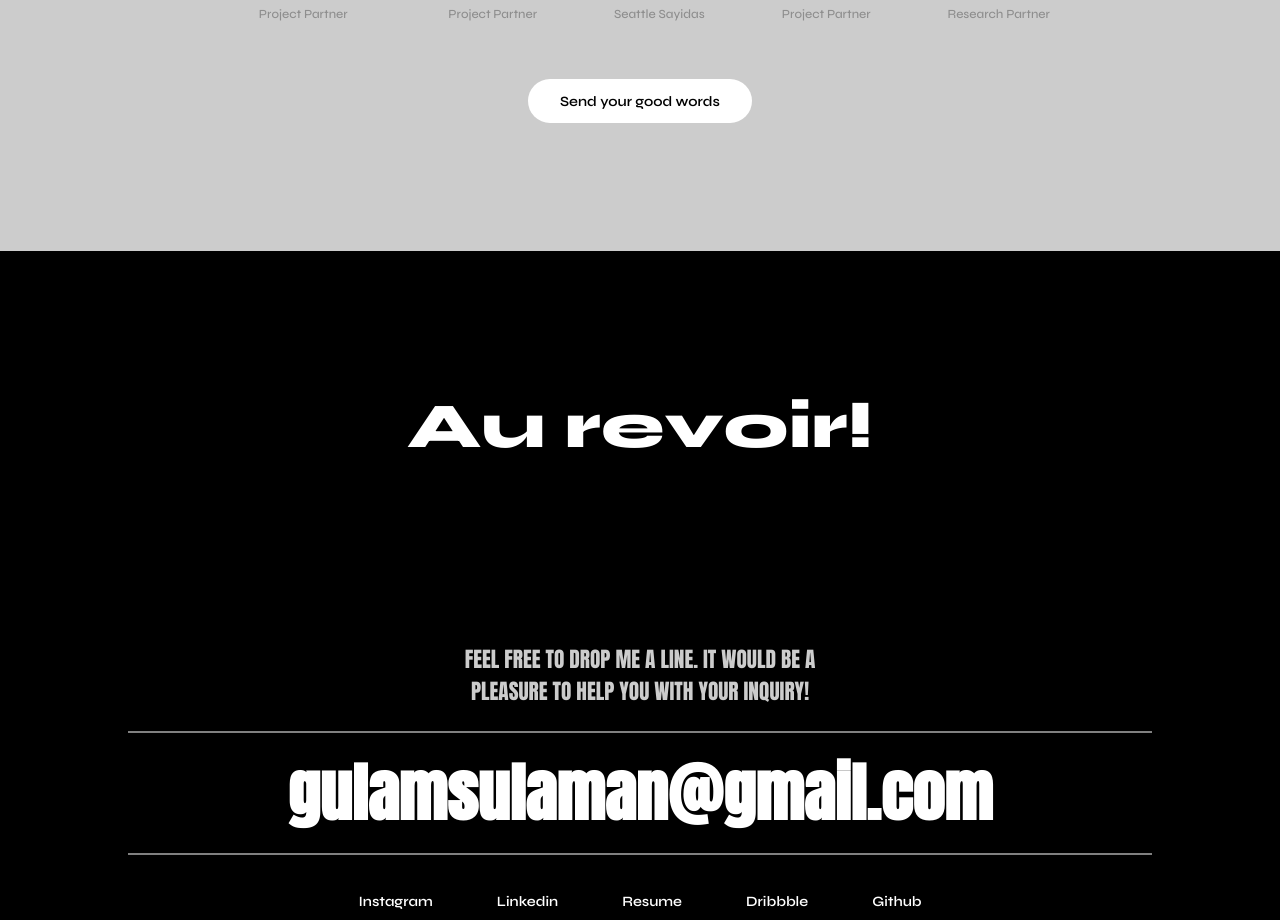
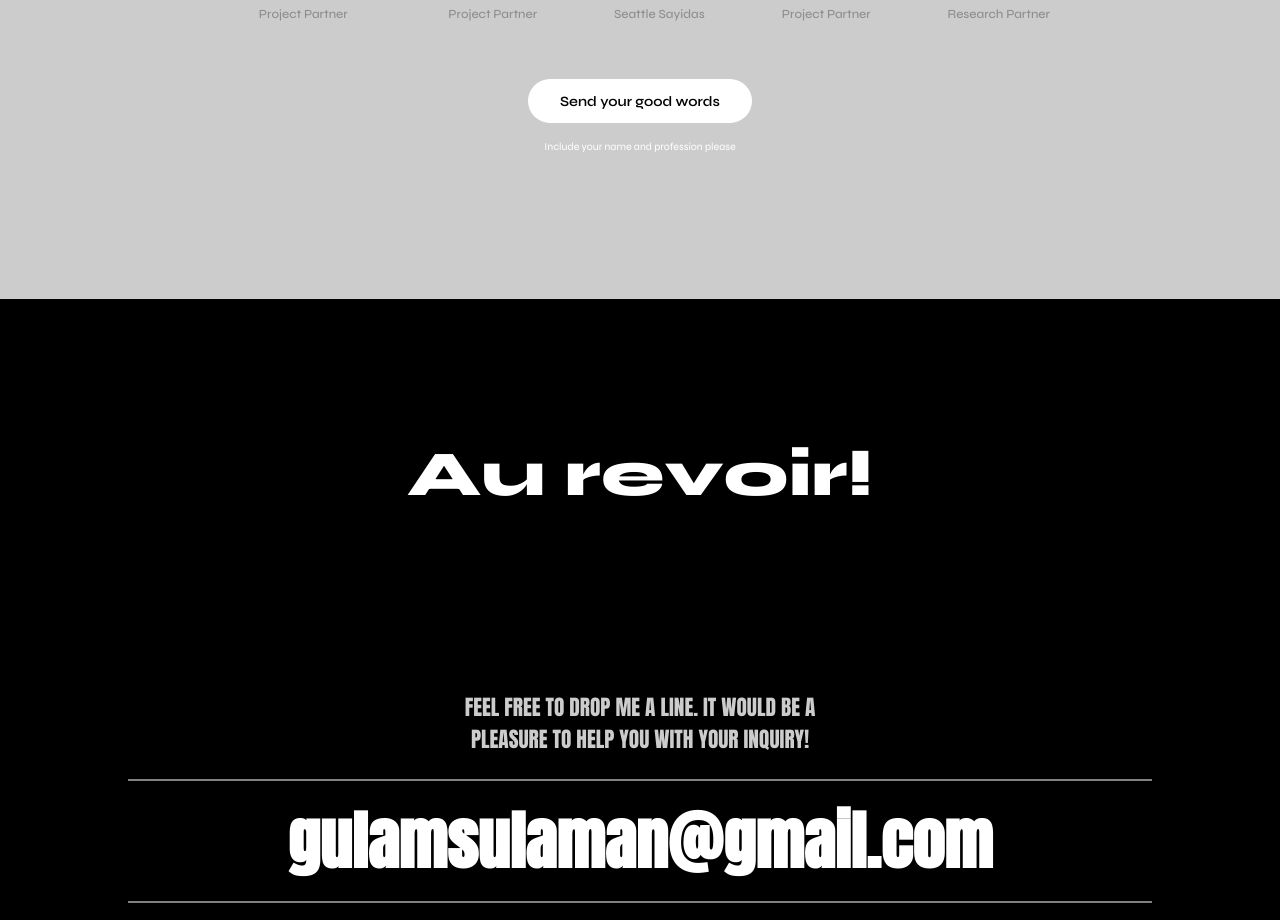
Before and after one commit to gulamchy/myPortfolio, a React (Vite) app: page / in a window 1280 px wide. Shown: the part 6731-7651 px from the top of the page. Built offline with nearby package versions, Linux system fonts and the light colour scheme.

Commit message:
Adding Name and Profession in Testimonials

```diff
--- a/src/pages/testimonial.page.jsx
+++ b/src/pages/testimonial.page.jsx
@@ -17,6 +17,7 @@ const Testimonial = ()=> {
             <div className="mt-auto flex justify-center">
                 <Button href="mailto:gulamsulaman@gmail.com" className="bg-white font-syne font-bold">Send your good words</Button>
             </div>
+            <span className="text-white font-syne py-4 text-[1.714vw] sm:text-[0.833vw]">Include your name and profession please</span>
         </div>
 
     )
```
